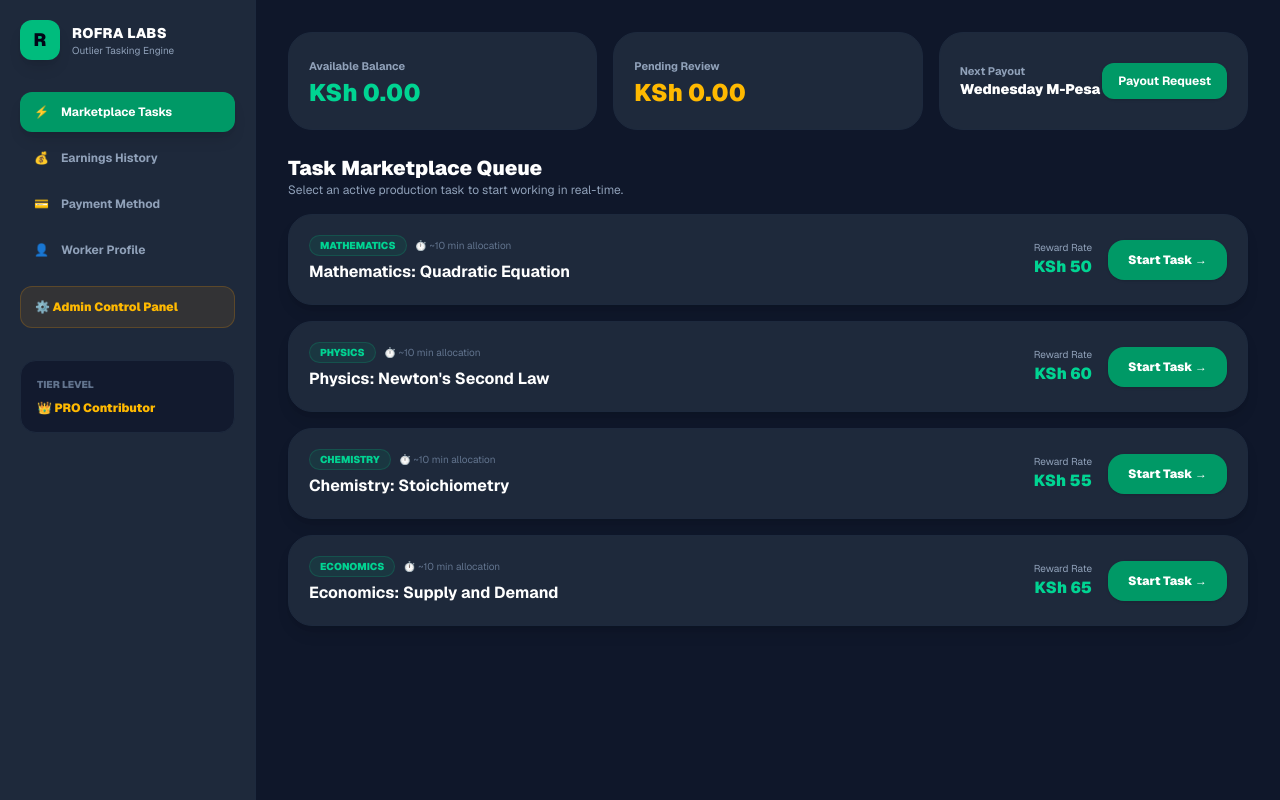
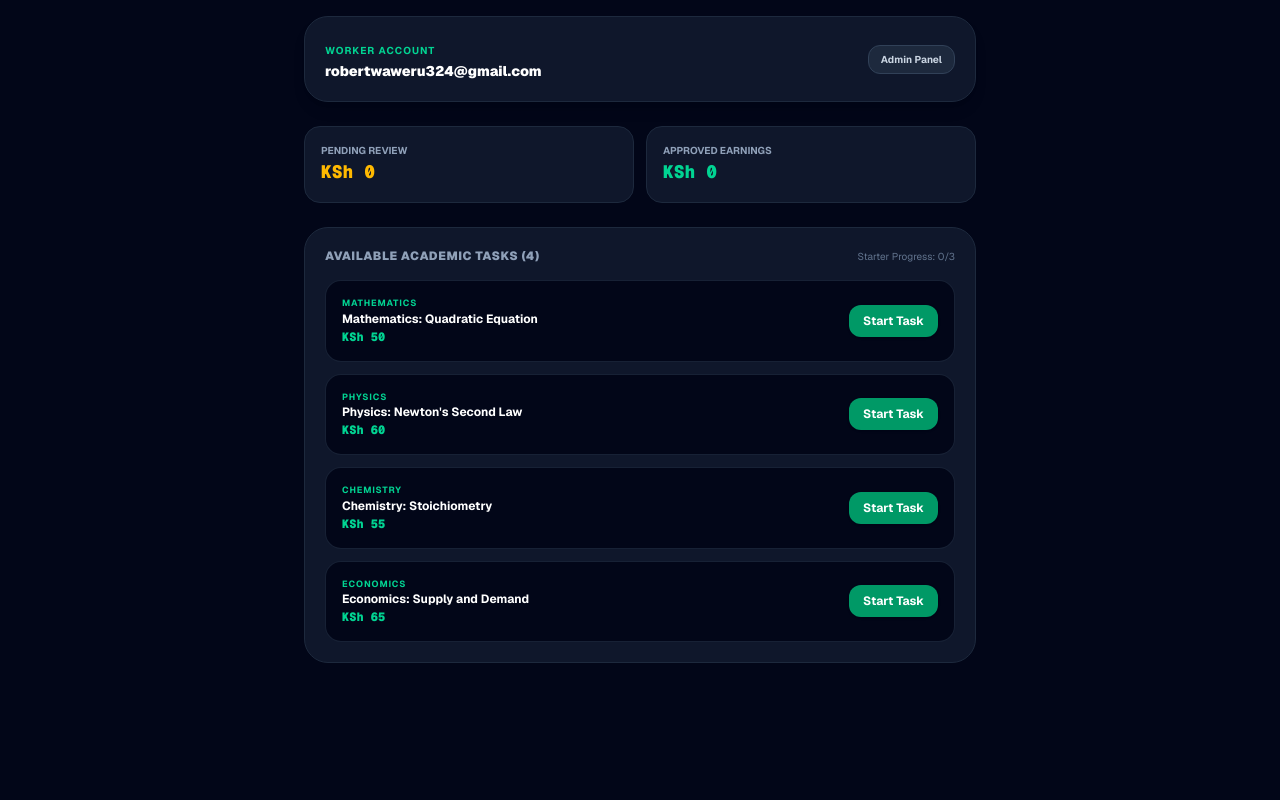
Before and after one commit to manageroutlier29-cell/rofra-tasks, a Next.js app: page /dashboard in a window 1280 px wide. Built offline with nearby package versions, Linux system fonts and the light colour scheme; no server answers; the database is empty.

Commit message:
Update dashboard to track pending rewards, hide completed tasks, and show KSh 250 Pro upgrade after 3 starter tasks

```diff
--- a/app/dashboard/page.tsx
+++ b/app/dashboard/page.tsx
@@ -2,280 +2,167 @@
 
 import { useState, useEffect } from 'react';
 import { useRouter } from 'next/navigation';
-import { supabase } from '@/lib/supabase';
 import { fetchAllTasks, Task } from '@/lib/tasks';
 
-export default function OutlierDashboard() {
+export default function DashboardPage() {
   const router = useRouter();
   const [email, setEmail] = useState('');
-  const [isPro, setIsPro] = useState(false);
-  const [balance, setBalance] = useState(0);
-  const [pendingEarnings, setPendingEarnings] = useState(0);
   const [tasks, setTasks] = useState<Task[]>([]);
-  const [activeTab, setActiveTab] = useState<'marketplace' | 'earnings' | 'payment' | 'profile'>('marketplace');
-
-  // Payment State
-  const [mpesaNumber, setMpesaNumber] = useState('');
-  const [savingPhone, setSavingPhone] = useState(false);
+  const [completedIds, setCompletedIds] = useState<string[]>([]);
+  const [pendingSubmissions, setPendingSubmissions] = useState<any[]>([]);
 
   useEffect(() => {
     const userEmail = localStorage.getItem('userEmail') || 'robertwaweru324@gmail.com';
     setEmail(userEmail);
 
-    const isAdmin = userEmail.trim().toLowerCase() === 'robertwaweru324@gmail.com';
-    if (isAdmin) setIsPro(true);
+    // Load pending submissions from local backup storage
+    const localSubs = JSON.parse(localStorage.getItem('rofra_pending_submissions') || '[]');
+    const userSubs = localSubs.filter((s: any) => s.worker_email === userEmail);
+    setPendingSubmissions(userSubs);
 
-    fetchUserData(userEmail);
+    // Extract completed task IDs so they disappear from active tasks
+    const doneIds = userSubs.map((s: any) => String(s.task_id));
+    setCompletedIds(doneIds);
+
+    // Load live tasks and filter out completed ones
+    async function loadTasks() {
+      const allTasks = await fetchAllTasks();
+      setTasks(allTasks);
+    }
     loadTasks();
   }, []);
 
-  const fetchUserData = async (userEmail: string) => {
-    const isAdmin = userEmail.trim().toLowerCase() === 'robertwaweru324@gmail.com';
+  // Calculate earnings
+  const pendingBalance = pendingSubmissions
+    .filter((s) => s.status === 'pending')
+    .reduce((sum, s) => sum + Number(s.reward || 0), 0);
 
-    // Fetch Worker Profile
-    const { data: worker } = await supabase.from('workers').select('*').eq('email', userEmail).single();
-    if (worker) {
-      setIsPro(isAdmin || worker.is_pro || false);
-      setBalance(worker.balance || 0);
-      setMpesaNumber(worker.phone || '');
-    }
+  const approvedBalance = pendingSubmissions
+    .filter((s) => s.status === 'approved')
+    .reduce((sum, s) => sum + Number(s.reward || 0), 0);
 
-    // Calculate Pending Review Earnings
-    const { data: pendingSubs } = await supabase
-      .from('task_submissions')
-      .select('reward')
-      .eq('worker_email', userEmail)
-      .eq('status', 'pending');
-
-    if (pendingSubs) {
-      const totalPending = pendingSubs.reduce((acc, curr) => acc + parseFloat(curr.reward || 0), 0);
-      setPendingEarnings(totalPending);
-    }
-  };
-
-  const loadTasks = async () => {
-    const data = await fetchAllTasks();
-    setTasks(data);
-  };
-
-  const handleSavePaymentMethod = async (e: React.FormEvent) => {
-    e.preventDefault();
-    setSavingPhone(true);
-    await supabase.from('workers').update({ phone: mpesaNumber }).eq('email', email);
-    alert('M-Pesa Express Payment Details Saved!');
-    setSavingPhone(false);
-  };
-
-  const visibleTasks = isPro ? tasks : tasks.slice(0, 3);
+  // Available active tasks excluding completed ones
+  const availableTasks = tasks.filter((t) => !completedIds.includes(String(t.id)));
+  const completedCount = completedIds.length;
 
   return (
-    <div className="min-h-screen bg-[#0f172a] text-slate-100 font-sans flex flex-col md:flex-row">
+    <div className="min-h-screen bg-slate-950 text-slate-100 font-sans p-4 pb-20">
+      <div className="max-w-2xl mx-auto space-y-6">
 
-      {/* Sidebar Navigation (Outlier Style) */}
-      <aside className="w-full md:w-64 bg-[#1e293b] border-r border-slate-800 p-5 space-y-8 flex-shrink-0">
-        <div className="flex items-center gap-3">
-          <div className="w-10 h-10 bg-emerald-500 rounded-xl flex items-center justify-center font-black text-slate-950 text-lg shadow-lg">
-            R
+        {/* Header */}
+        <div className="flex justify-between items-center bg-slate-900 p-5 rounded-3xl border border-slate-800 shadow-lg">
+          <div>
+            <span className="text-[10px] font-bold text-emerald-400 uppercase tracking-widest">Worker Account</span>
+            <h1 className="text-sm font-black text-white">{email}</h1>
           </div>
-          <div>
-            <div className="font-black text-white text-sm tracking-wide">ROFRA LABS</div>
-            <div className="text-[10px] text-slate-400">Outlier Tasking Engine</div>
+          <button
+            onClick={() => router.push('/admin')}
+            className="text-[10px] font-bold bg-slate-800 hover:bg-slate-700 px-3 py-1.5 rounded-xl border border-slate-700 text-slate-300"
+          >
+            Admin Panel
+          </button>
+        </div>
+
+        {/* Balance Cards */}
+        <div className="grid grid-cols-2 gap-3">
+          <div className="bg-slate-900 p-4 rounded-2xl border border-slate-800">
+            <span className="text-[10px] font-bold text-slate-400 block uppercase">Pending Review</span>
+            <span className="text-lg font-black text-amber-400 font-mono">KSh {pendingBalance}</span>
+          </div>
+          <div className="bg-slate-900 p-4 rounded-2xl border border-slate-800">
+            <span className="text-[10px] font-bold text-slate-400 block uppercase">Approved Earnings</span>
+            <span className="text-lg font-black text-emerald-400 font-mono">KSh {approvedBalance}</span>
           </div>
         </div>
 
-        <nav className="space-y-1.5">
-          {[
-            { id: 'marketplace', label: 'Marketplace Tasks', icon: '⚡' },
-            { id: 'earnings', label: 'Earnings History', icon: '💰' },
-            { id: 'payment', label: 'Payment Method', icon: '💳' },
-            { id: 'profile', label: 'Worker Profile', icon: '👤' },
-          ].map((item) => (
+        {/* Pro Upgrade Requirement (Appears after 3 tasks completed) */}
+        {completedCount >= 3 ? (
+          <div className="bg-gradient-to-br from-amber-600/20 to-emerald-600/20 p-5 rounded-3xl border border-amber-500/30 text-center space-y-3">
+            <span className="inline-block bg-amber-500/20 text-amber-400 text-[10px] font-black uppercase px-3 py-1 rounded-full border border-amber-500/30">
+              Starter Limit Reached ({completedCount}/3 Done)
+            </span>
+            <h2 className="text-base font-black text-white">Upgrade Account to Pro</h2>
+            <p className="text-xs text-slate-300 leading-relaxed max-w-md mx-auto">
+              You have successfully completed all 3 Starter tasks! To unlock high-tier Academic tasks and proceed with cashouts, please upgrade to <strong className="text-emerald-400">Pro Account at KSh 250</strong>.
+            </p>
             <button
-              key={item.id}
-              onClick={() => setActiveTab(item.id as any)}
-              className={`w-full flex items-center gap-3 px-3.5 py-3 rounded-xl text-xs font-bold transition ${
-                activeTab === item.id
-                  ? 'bg-emerald-600 text-white shadow-lg'
-                  : 'text-slate-400 hover:bg-slate-800 hover:text-white'
-              }`}
+              onClick={() => alert('Send KSh 250 to M-Pesa Till/Paybill to activate Pro status.')}
+              className="w-full bg-emerald-600 hover:bg-emerald-500 text-white font-black text-xs py-3 rounded-xl transition shadow-lg"
             >
-              <span>{item.icon}</span>
-              <span>{item.label}</span>
+              Upgrade to Pro (KSh 250)
             </button>
-          ))}
+          </div>
+        ) : (
+          /* Available Tasks Section */
+          <div className="bg-slate-900 p-5 rounded-3xl border border-slate-800 space-y-4">
+            <div className="flex justify-between items-center">
+              <h2 className="text-xs font-black uppercase text-slate-400 tracking-wider">
+                Available Academic Tasks ({availableTasks.length})
+              </h2>
+              <span className="text-[10px] text-slate-500">Starter Progress: {completedCount}/3</span>
+            </div>
 
-          {email.trim().toLowerCase() === 'robertwaweru324@gmail.com' && (
-            <button
-              onClick={() => router.push('/admin')}
-              className="w-full flex items-center gap-3 px-3.5 py-3 rounded-xl text-xs font-black bg-amber-500/10 text-amber-400 border border-amber-500/20 hover:bg-amber-500/20 transition mt-4"
-            >
-              ⚙️ Admin Control Panel
-            </button>
-          )}
-        </nav>
+            {availableTasks.length === 0 ? (
+              <div className="text-center py-6 text-xs text-slate-500">
+                No active tasks available right now.
+              </div>
+            ) : (
+              <div className="space-y-3">
+                {availableTasks.map((task) => (
+                  <div
+                    key={task.id}
+                    className="p-4 bg-slate-950 rounded-2xl border border-slate-800/80 flex justify-between items-center gap-3"
+                  >
+                    <div>
+                      <span className="text-[9px] font-bold text-emerald-400 uppercase tracking-widest block">
+                        {task.category}
+                      </span>
+                      <h3 className="text-xs font-bold text-white">{task.title}</h3>
+                      <span className="text-xs font-black text-emerald-400 font-mono block mt-0.5">
+                        KSh {task.reward}
+                      </span>
+                    </div>
 
-        {/* Worker Mode Status */}
-        <div className="bg-slate-900/80 p-4 rounded-2xl border border-slate-800 space-y-2">
-          <span className="text-[10px] font-black uppercase text-slate-500 block">Tier Level</span>
-          <div className="flex items-center justify-between">
-            <span className="text-xs font-black text-amber-400">
-              {isPro ? '👑 PRO Contributor' : 'Standard Tier'}
-            </span>
-            {!isPro && (
-              <button onClick={() => router.push('/upgrade')} className="text-[10px] bg-amber-400 text-slate-950 font-black px-2 py-1 rounded-lg">
-                Upgrade
-              </button>
+                    <button
+                      onClick={() => router.push(`/task/${task.id}`)}
+                      className="bg-emerald-600 hover:bg-emerald-500 text-white font-bold text-xs px-3.5 py-2 rounded-xl transition shadow shrink-0"
+                    >
+                      Start Task
+                    </button>
+                  </div>
+                ))}
+              </div>
             )}
           </div>
-        </div>
-      </aside>
+        )}
 
-      {/* Main Content Area */}
-      <main className="flex-1 p-6 md:p-8 space-y-6 max-w-5xl mx-auto w-full">
-
-        {/* Top Earnings Bar */}
-        <div className="grid grid-cols-1 md:grid-cols-3 gap-4">
-          <div className="bg-[#1e293b] p-5 rounded-3xl border border-slate-800 space-y-1">
-            <span className="text-[11px] font-bold text-slate-400">Available Balance</span>
-            <div className="text-2xl font-black text-emerald-400">KSh {balance.toFixed(2)}</div>
-          </div>
-          <div className="bg-[#1e293b] p-5 rounded-3xl border border-slate-800 space-y-1">
-            <span className="text-[11px] font-bold text-slate-400">Pending Review</span>
-            <div className="text-2xl font-black text-amber-400">KSh {pendingEarnings.toFixed(2)}</div>
-          </div>
-          <div className="bg-[#1e293b] p-5 rounded-3xl border border-slate-800 flex items-center justify-between">
-            <div>
-              <span className="text-[11px] font-bold text-slate-400 block">Next Payout</span>
-              <div className="text-sm font-black text-white">Wednesday M-Pesa</div>
-            </div>
-            {isPro ? (
-              <button onClick={() => router.push('/withdraw')} className="bg-emerald-600 hover:bg-emerald-500 text-white font-bold text-xs px-4 py-2.5 rounded-xl shadow transition">
-                Payout Request
-              </button>
-            ) : (
-              <button onClick={() => router.push('/upgrade')} className="bg-amber-400 text-slate-950 font-bold text-xs px-3 py-2.5 rounded-xl shadow">
-                🔒 Unlock Payouts
-              </button>
-            )}
-          </div>
-        </div>
-
-        {/* TAB 1: TASK MARKETPLACE */}
-        {activeTab === 'marketplace' && (
-          <div className="space-y-4">
-            <div className="flex justify-between items-center">
-              <div>
-                <h1 className="text-xl font-black text-white">Task Marketplace Queue</h1>
-                <p className="text-xs text-slate-400">Select an active production task to start working in real-time.</p>
-              </div>
-            </div>
-
-            <div className="grid grid-cols-1 gap-4">
-              {visibleTasks.map((task) => (
-                <div key={task.id} className="bg-[#1e293b] p-5 rounded-3xl border border-slate-800 flex flex-col md:flex-row justify-between items-start md:items-center gap-4 hover:border-slate-700 transition shadow-lg">
-                  <div className="space-y-1">
-                    <div className="flex items-center gap-2">
-                      <span className="bg-emerald-500/10 text-emerald-400 border border-emerald-500/20 text-[10px] font-black uppercase px-2.5 py-0.5 rounded-full">
-                        {task.category || 'Production'}
-                      </span>
-                      <span className="text-[10px] text-slate-500">⏱️ ~10 min allocation</span>
-                    </div>
-                    <h2 className="text-base font-bold text-white">{task.title}</h2>
+        {/* Submissions Pending / Approved History */}
+        {pendingSubmissions.length > 0 && (
+          <div className="bg-slate-900 p-5 rounded-3xl border border-slate-800 space-y-3">
+            <h3 className="text-xs font-black uppercase text-slate-400 tracking-wider">
+              My Submissions Queue ({pendingSubmissions.length})
+            </h3>
+            <div className="divide-y divide-slate-800">
+              {pendingSubmissions.map((sub, idx) => (
+                <div key={sub.id || idx} className="py-2.5 flex justify-between items-center text-xs">
+                  <div>
+                    <div className="font-bold text-white">{sub.task_title}</div>
+                    <div className="text-[10px] text-slate-400">Reward: KSh {sub.reward}</div>
                   </div>
-                  <div className="flex items-center gap-4 w-full md:w-auto justify-between md:justify-end">
-                    <div className="text-right">
-                      <span className="text-[10px] text-slate-400 block">Reward Rate</span>
-                      <span className="text-base font-black text-emerald-400">KSh {task.reward}</span>
-                    </div>
-                    <button
-                      onClick={() => router.push(`/task/${task.id}`)}
-                      className="bg-emerald-600 hover:bg-emerald-500 text-white font-black text-xs px-5 py-3 rounded-2xl shadow transition"
-                    >
-                      Start Task →
-                    </button>
-                  </div>
+                  <span className={`text-[10px] font-black uppercase px-2.5 py-1 rounded-lg ${
+                    sub.status === 'approved'
+                      ? 'bg-emerald-500/20 text-emerald-400 border border-emerald-500/30'
+                      : 'bg-amber-500/20 text-amber-400 border border-amber-500/30'
+                  }`}>
+                    {sub.status === 'pending' ? 'Pending Review' : 'Approved'}
+                  </span>
                 </div>
               ))}
             </div>
           </div>
         )}
 
-        {/* TAB 2: EARNINGS HISTORY */}
-        {activeTab === 'earnings' && (
-          <div className="bg-[#1e293b] p-6 rounded-3xl border border-slate-800 space-y-4">
-            <h2 className="text-lg font-black text-white">Earnings & Payment Statements</h2>
-            <div className="bg-slate-900/60 p-4 rounded-2xl border border-slate-800 text-xs space-y-2">
-              <div className="flex justify-between border-b border-slate-800 pb-2">
-                <span className="text-slate-400">Available for Payout:</span>
-                <span className="font-bold text-emerald-400">KSh {balance.toFixed(2)}</span>
-              </div>
-              <div className="flex justify-between border-b border-slate-800 pb-2">
-                <span className="text-slate-400">Awaiting Reviewer Approval:</span>
-                <span className="font-bold text-amber-400">KSh {pendingEarnings.toFixed(2)}</span>
-              </div>
-              <div className="flex justify-between">
-                <span className="text-slate-400">Payout Cycle:</span>
-                <span className="font-bold text-white">Weekly Every Wednesday</span>
-              </div>
-            </div>
-          </div>
-        )}
-
-        {/* TAB 3: PAYMENT METHOD */}
-        {activeTab === 'payment' && (
-          <div className="bg-[#1e293b] p-6 rounded-3xl border border-slate-800 max-w-md space-y-4">
-            <h2 className="text-lg font-black text-white">Primary Payment Account</h2>
-            <p className="text-xs text-slate-400">Configure your direct M-Pesa payout phone number.</p>
-            <form onSubmit={handleSavePaymentMethod} className="space-y-4">
-              <div>
-                <label className="text-xs font-bold text-slate-300 block mb-1">M-Pesa Express Phone Number</label>
-                <input
-                  type="tel"
-                  value={mpesaNumber}
-                  onChange={(e) => setMpesaNumber(e.target.value)}
-                  placeholder="254712345678"
-                  className="w-full bg-slate-900 border border-slate-700 rounded-xl px-3.5 py-3 text-xs text-white outline-none focus:border-emerald-500"
-                  required
-                />
-              </div>
-              <button
-                type="submit"
-                disabled={savingPhone}
-                className="w-full bg-emerald-600 hover:bg-emerald-500 text-white font-black text-xs py-3 rounded-xl transition shadow"
-              >
-                {savingPhone ? 'Saving Phone...' : 'Update Payment Method'}
-              </button>
-            </form>
-          </div>
-        )}
-
-        {/* TAB 4: WORKER PROFILE */}
-        {activeTab === 'profile' && (
-          <div className="bg-[#1e293b] p-6 rounded-3xl border border-slate-800 max-w-md space-y-4">
-            <h2 className="text-lg font-black text-white">Worker Account Profile</h2>
-            <div className="space-y-3 text-xs">
-              <div className="bg-slate-900 p-3 rounded-xl border border-slate-800">
-                <span className="text-slate-400 block text-[10px]">Registered Email</span>
-                <span className="font-bold text-white">{email}</span>
-              </div>
-              <div className="bg-slate-900 p-3 rounded-xl border border-slate-800">
-                <span className="text-slate-400 block text-[10px]">Account Tier</span>
-                <span className="font-bold text-amber-400">{isPro ? '👑 PRO Contributor' : 'Standard Tier'}</span>
-              </div>
-            </div>
-            <button
-              onClick={() => {
-                localStorage.removeItem('userEmail');
-                router.push('/login');
-              }}
-              className="w-full bg-red-600/10 text-red-400 border border-red-500/20 font-bold text-xs py-3 rounded-xl hover:bg-red-600/20 transition"
-            >
-              Log Out
-            </button>
-          </div>
-        )}
-
-      </main>
+      </div>
     </div>
   );
 }
```
